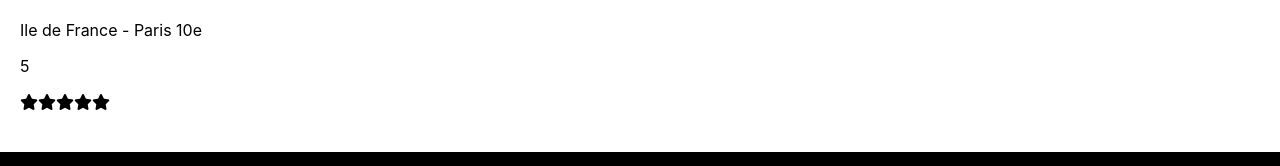
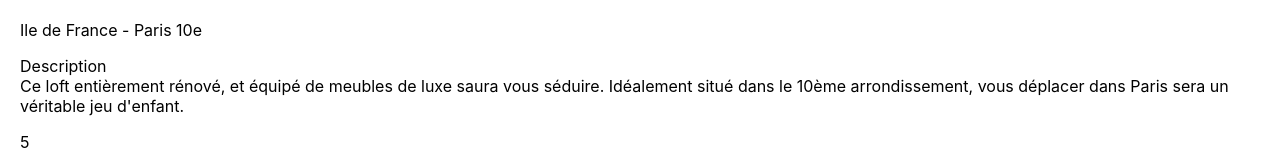
Before and after one commit to mnedeleg/kasa, a React (Create React App) app: page /logement/0979876d in a window 1280 px wide. Shown: the part 698-864 px from the top of the page. Built offline with nearby package versions, Linux system fonts and the light colour scheme.

Commit message:
collapse - showing description

```diff
--- a/src/components/Appartment/Carousel.js
+++ b/src/components/Appartment/Carousel.js
@@ -22,9 +22,9 @@ const Carousel = ({ slides }) => {
         setCurrent(current === 0 ? length -1 : current - 1)
     }
 
-    if(!Array.isArray(picturesTab) || picturesTab.length <= 0 ) {
-        return null;
-    }
+    // if(!Array.isArray(picturesTab) || picturesTab.length <= 0 ) {
+    //     return null;
+    // }
 
     return (
         <div>
--- a/src/components/Appartment/Collapse.js
+++ b/src/components/Appartment/Collapse.js
@@ -1,24 +1,23 @@
-import React from 'react'
+import React, { useState } from 'react';
 import appartementListData from "../../data/kasa-datas.json";
 import { FaAngleUp } from "react-icons/fa";
 import { FaAngleDown } from "react-icons/fa";
 
 
-function collapse(test) {
+const Collapse = ({ test }) => {
 
-    const collapseDescription = test;
+  const [current, setCurrent] = useState(0);
+  const collapseDescription = test;
 
-    console.log(test);
-
+  console.log(test)
 
   return (
-    // <div>collapse</div>
-    <div>
+      <div>
+        <div>Description</div>
+        <div>{collapseDescription}</div>
 
+      </div>
 
+  )};
 
-    </div>
-  )
-}
-
-export default collapse
+export default Collapse
--- a/src/components/Appartment/carousel.css
+++ b/src/components/Appartment/carousel.css
@@ -17,6 +17,7 @@
     font-size: 80px;
     position:absolute;
     top:360px;
+    left: 20px;
     color: white;
 }
 
```
Also changed, not shown: src/pages/Accommodation.js (+0 -11 lines).
